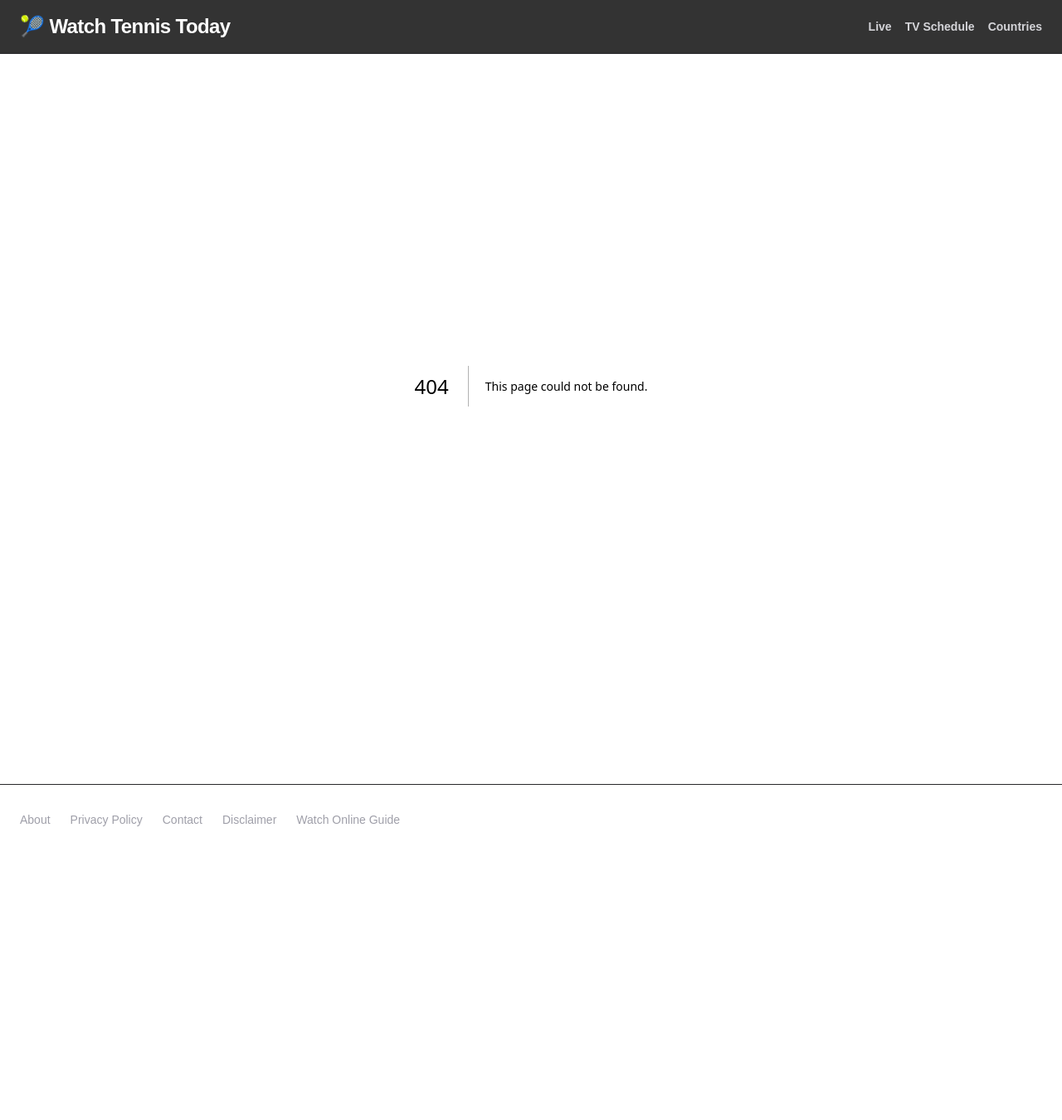
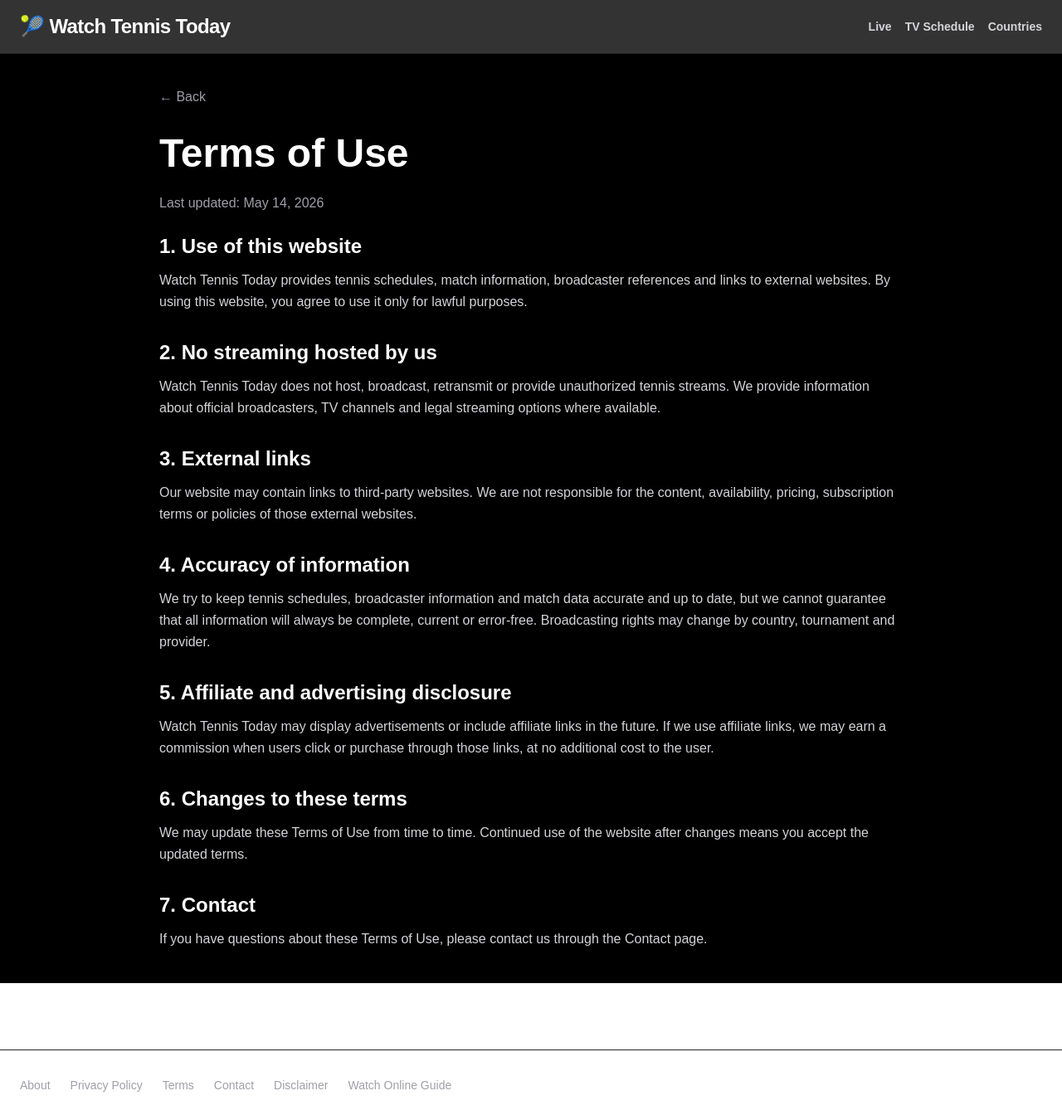
Before and after one commit to 8dqqd57hyh-rgb/watch-tennis-today, a Next.js app: page /terms in a window 1280 px wide. Before the commit this address had no page. Shown: the whole page at 83% size. Before the commit the page ends 1030 px from the top, so only its background shows below. Built offline with nearby package versions, Linux system fonts and the light colour scheme.

Commit message:
Add legal pages to sitemap

```diff
--- a/app/layout.tsx
+++ b/app/layout.tsx
@@ -119,6 +119,13 @@
       Privacy Policy
     </a>
 
+<a
+  href="/terms"
+  className="hover:text-white transition-colors"
+>
+  Terms
+</a>
+
     <a
   href="/contact"
   className="hover:text-white transition-colors"
--- a/app/sitemap.ts
+++ b/app/sitemap.ts
@@ -250,6 +250,8 @@
   "/contact",
   "/privacy-policy",
   "/terms",
+"/disclaimer",
+"/best-ways-to-watch-tennis-online",
 ].map((path) => ({
   url: `${BASE_URL}${path}`,
   lastModified: now,
--- /dev/null
+++ b/app/terms/page.tsx
@@ -0,0 +1,105 @@
+export const metadata = {
+  title: "Terms of Use | Watch Tennis Today",
+  description:
+    "Terms of use for Watch Tennis Today, including website usage, external links and tennis streaming information.",
+};
+
+export default function TermsPage() {
+  return (
+    <main className="min-h-screen bg-black text-white p-6 md:p-10">
+      <div className="max-w-4xl mx-auto">
+        <a href="/" className="text-zinc-400 hover:text-white">
+          ← Back
+        </a>
+
+        <h1 className="text-5xl font-black mt-8 mb-6">
+          Terms of Use
+        </h1>
+
+        <p className="text-zinc-400 mb-6">
+          Last updated: May 14, 2026
+        </p>
+
+        <div className="space-y-8 text-zinc-300 leading-relaxed">
+          <section>
+            <h2 className="text-2xl font-black text-white mb-3">
+              1. Use of this website
+            </h2>
+            <p>
+              Watch Tennis Today provides tennis schedules, match information,
+              broadcaster references and links to external websites. By using
+              this website, you agree to use it only for lawful purposes.
+            </p>
+          </section>
+
+          <section>
+            <h2 className="text-2xl font-black text-white mb-3">
+              2. No streaming hosted by us
+            </h2>
+            <p>
+              Watch Tennis Today does not host, broadcast, retransmit or provide
+              unauthorized tennis streams. We provide information about official
+              broadcasters, TV channels and legal streaming options where
+              available.
+            </p>
+          </section>
+
+          <section>
+            <h2 className="text-2xl font-black text-white mb-3">
+              3. External links
+            </h2>
+            <p>
+              Our website may contain links to third-party websites. We are not
+              responsible for the content, availability, pricing, subscription
+              terms or policies of those external websites.
+            </p>
+          </section>
+
+          <section>
+            <h2 className="text-2xl font-black text-white mb-3">
+              4. Accuracy of information
+            </h2>
+            <p>
+              We try to keep tennis schedules, broadcaster information and match
+              data accurate and up to date, but we cannot guarantee that all
+              information will always be complete, current or error-free.
+              Broadcasting rights may change by country, tournament and provider.
+            </p>
+          </section>
+
+          <section>
+            <h2 className="text-2xl font-black text-white mb-3">
+              5. Affiliate and advertising disclosure
+            </h2>
+            <p>
+              Watch Tennis Today may display advertisements or include affiliate
+              links in the future. If we use affiliate links, we may earn a
+              commission when users click or purchase through those links, at no
+              additional cost to the user.
+            </p>
+          </section>
+
+          <section>
+            <h2 className="text-2xl font-black text-white mb-3">
+              6. Changes to these terms
+            </h2>
+            <p>
+              We may update these Terms of Use from time to time. Continued use
+              of the website after changes means you accept the updated terms.
+            </p>
+          </section>
+
+          <section>
+            <h2 className="text-2xl font-black text-white mb-3">
+              7. Contact
+            </h2>
+            <p>
+              If you have questions about these Terms of Use, please contact us
+              through the Contact page.
+            </p>
+          </section>
+        </div>
+      </div>
+    </main>
+  );
+}
```
